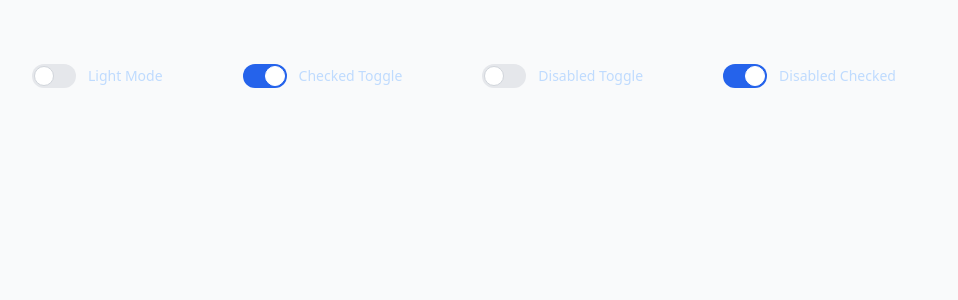
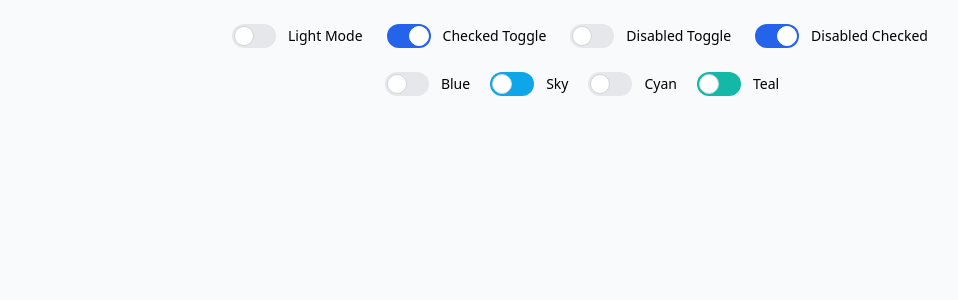
Before and after one commit to AlejandroP1028/Group-GCC_Vue-Component-Library, a Vue app: page / in a window 1280 px wide. Shown: the top 300 px of the page, without its empty margins (48-1006 px from the left). Built offline with nearby package versions, Linux system fonts and the light colour scheme.

Commit message:
modified:   src/App.vue 	modified:   src/components/ToggleComponent.vue

```diff
--- a/src/App.vue
+++ b/src/App.vue
@@ -17,8 +17,8 @@ export default {
     };
   },
   methods: {
-    toggleDarkMode() {
-      this.isDarkMode = !this.isDarkMode;
+    toggleDarkMode(isDarkMode) {
+      this.isDarkMode = isDarkMode;
     }
   }
 }
--- a/src/components/ToggleComponent.vue
+++ b/src/components/ToggleComponent.vue
@@ -1,32 +1,22 @@
 <template>
   <div>
-    <!-- Dark/Light Mode Toggle -->
-    <label class="inline-flex items-center cursor-pointer">
-      <input type="checkbox" v-model="isChecked" class="sr-only peer" @change="toggleDarkMode">
-      <div :class="toggleClass" class="relative mt-10 ml-20 w-11 h-6"></div>
-      <span :class="spanClass">{{ isDarkMode ? 'Dark Mode' : 'Light Mode' }}</span>
-    </label>
+    <!-- First Row: Standard Toggles -->
+    <div class="flex flex-wrap justify-center">
+      <label v-for="toggle in standardToggles" :key="toggle.label" class="inline-flex items-center cursor-pointer mt-6 me-6">
+        <input type="checkbox" class="sr-only peer" :disabled="toggle.disabled" :checked="toggle.checked" @change="toggleDarkMode">
+        <div :class="standardToggleClass" class="relative w-11 h-6"></div>
+        <span :class="spanClass">{{ toggle.label }}</span>
+      </label>
+    </div>
 
-    <!-- Checked Toggle -->
-    <label class="inline-flex items-center cursor-pointer mt-6">
-      <input type="checkbox" value="" class="sr-only peer" checked>
-      <div :class="toggleClass" class="relative mt-10 ml-20 w-11 h-6"></div>
-      <span :class="spanClass">Checked Toggle</span>
-    </label>
-
-    <!-- Disabled Toggle -->
-    <label class="inline-flex items-center cursor-pointer mt-6">
-      <input type="checkbox" value="" class="sr-only peer" disabled>
-      <div :class="toggleClass" class="relative mt-10 ml-20 w-11 h-6"></div>
-      <span :class="spanClass">Disabled Toggle</span>
-    </label>
-
-    <!-- Disabled Checked Toggle -->
-    <label class="inline-flex items-center cursor-pointer mt-6">
-      <input type="checkbox" value="" class="sr-only peer" checked disabled>
-      <div :class="toggleClass" class="relative mt-10 ml-20 w-11 h-6"></div>
-      <span :class="spanClass">Disabled Checked</span>
-    </label>
+    <!-- Second Row: Colored Toggles -->
+    <div class="mt-6 flex flex-wrap justify-center">
+      <label v-for="(color, index) in colors" :key="index" class="inline-flex items-center cursor-pointer me-5">
+        <input type="checkbox" class="sr-only peer" :checked="isDarkMode" @change="toggleDarkMode">
+        <div :class="colorToggleClass(color)" class="relative w-11 h-6"></div>
+        <span :class="spanClass">{{ color.charAt(0).toUpperCase() + color.slice(1) }}</span>
+      </label>
+    </div>
   </div>
 </template>
 
@@ -40,11 +30,19 @@ export default {
   },
   data() {
     return {
-      isChecked: this.isDarkMode
+      colors: ['blue', 'sky', 'cyan', 'teal'],
     };
   },
   computed: {
-    toggleClass() {
+    standardToggles() {
+      return [
+        { label: this.isDarkMode ? 'Dark Mode' : 'Light Mode', checked: this.isDarkMode },
+        { label: 'Checked Toggle', checked: true },
+        { label: 'Disabled Toggle', disabled: true },
+        { label: 'Disabled Checked', checked: true, disabled: true }
+      ];
+    },
+    standardToggleClass() {
       return `
         bg-gray-200
         peer-focus:outline-none
@@ -53,7 +51,7 @@ export default {
         dark:peer-focus:ring-blue-800
         rounded-full
         peer
-        dark:bg-blue-200
+        dark:bg-gray-700
         peer-checked:after:translate-x-full
         rtl:peer-checked:after:-translate-x-full
         peer-checked:after:border-white
@@ -73,29 +71,61 @@ export default {
     },
     spanClass() {
       return `
-        relative
-        mt-10
         ml-3
         text-sm
         font-medium
-        text-blue-200
         dark:text-blue-400
       `;
-    },
+    }
   },
   methods: {
-    toggleDarkMode() {
-      this.$emit('toggle-dark-mode');
+    colorToggleClass(color) {
+      const colorClassMap = {
+        blue: 'bg-blue-500 peer-checked:bg-blue-500',
+        sky: 'bg-sky-500 peer-checked:bg-sky-500',
+        cyan: 'bg-cyan-500 peer-checked:bg-cyan-500',
+        teal: 'bg-teal-500 peer-checked:bg-teal-500'
+      };
+      return `
+        bg-gray-200
+        peer-focus:outline-none
+        peer-focus:ring-4
+        peer-focus:ring-${color}-300
+        dark:peer-focus:ring-${color}-800
+        rounded-full
+        peer
+        dark:bg-gray-700
+        peer-checked:after:translate-x-full
+        rtl:peer-checked:after:-translate-x-full
+        peer-checked:after:border-white
+        after:content-['']
+        after:absolute
+        after:top-[2px]
+        after:start-[2px]
+        after:bg-white
+        after:border-gray-300
+        after:border
+        after:rounded-full
+        after:h-5 after:w-5
+        after:transition-all
+        dark:border-gray-600
+        ${colorClassMap[color]}
+      `;
+    },
+    toggleDarkMode(event) {
+      this.$emit('toggle-dark-mode', event.target.checked);
     }
   },
   watch: {
     isDarkMode(newVal) {
-      this.isChecked = newVal;
+      // Update standardToggles array when isDarkMode changes
+      this.standardToggles[0].label = newVal ? 'Dark Mode' : 'Light Mode';
+      this.standardToggles[0].checked = newVal;
     }
   }
 }
 </script>
 
 <style scoped>
-
+/* Your existing scoped styles */
 </style>
```
